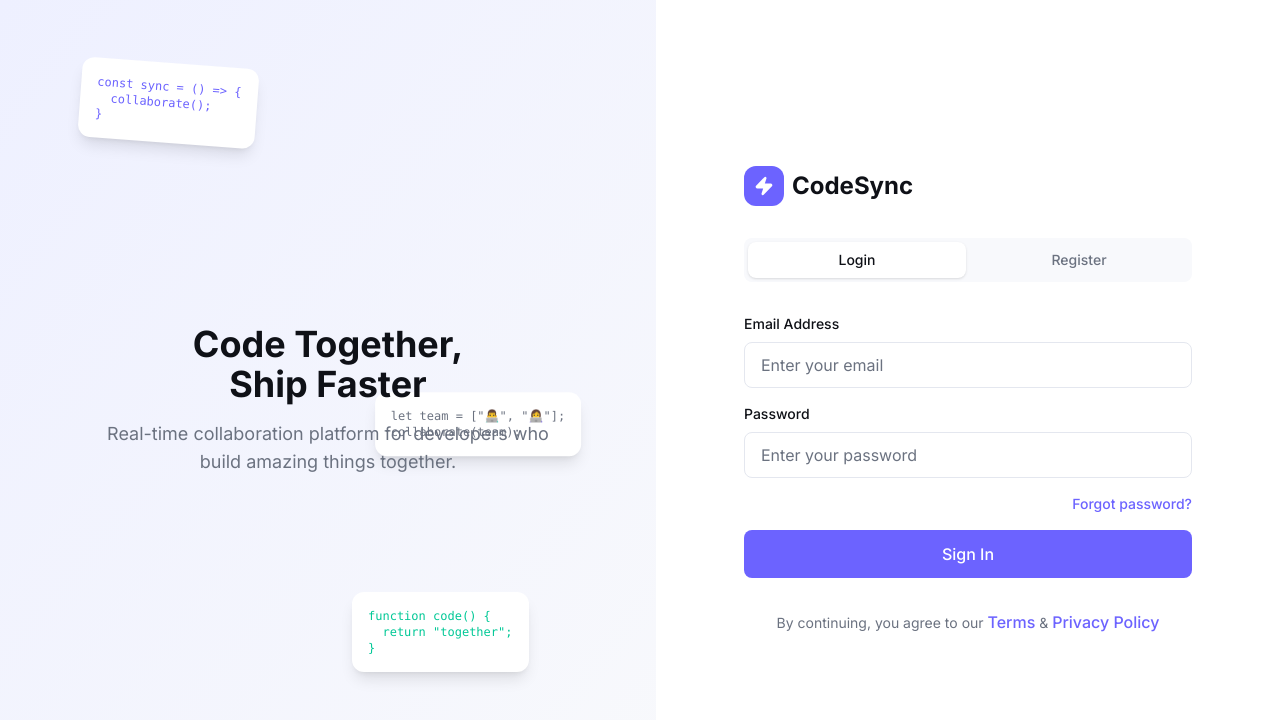
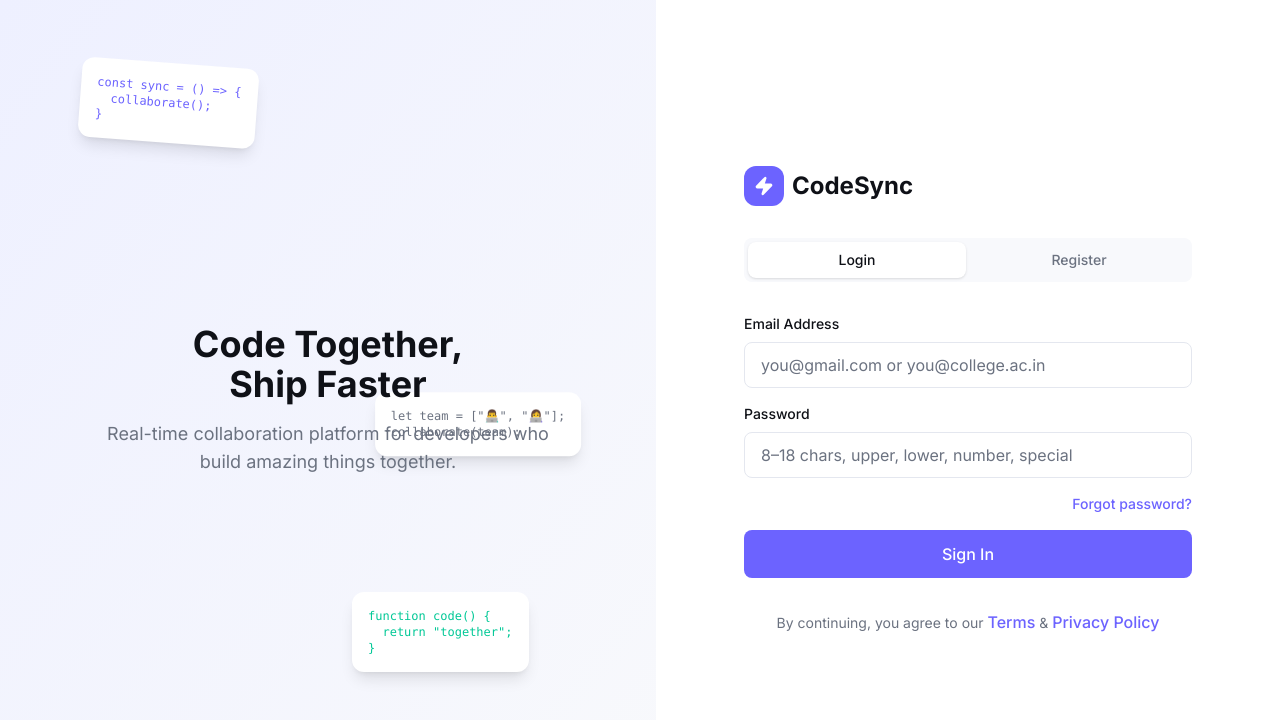
Before and after one commit to TusharBhardwaj47/online-code-collaborator, a React (Vite) app in the folder Frontend/: page / in a window 1280 px wide. Shown: the top 720 px of the page. Built offline with nearby package versions, Linux system fonts and the light colour scheme.

Commit message:
login validations

```diff
--- a/Frontend/src/app/pages/LoginRegister.tsx
+++ b/Frontend/src/app/pages/LoginRegister.tsx
@@ -10,10 +10,47 @@ export function LoginRegister() {
   const [email, setEmail] = useState("");
   const [password, setPassword] = useState("");
   const [name, setName] = useState("");
+  const [errors, setErrors] = useState<{ email?: string; password?: string }>({});
   const navigate = useNavigate();
+
+  const validateEmail = (email: string): string | null => {
+    if (!email) return "Email is required.";
+    const emailRegex = /^[^\s@]+@[^\s@]+\.[^\s@]+$/;
+    if (!emailRegex.test(email)) return "Enter a valid email address.";
+    const domain = email.split("@")[1]?.toLowerCase();
+    const isAllowed = domain === "gmail.com" || domain.endsWith(".ac.in");
+    if (!isAllowed) return "Only gmail.com or .ac.in emails are allowed.";
+    return null;
+  };
+
+  const validatePassword = (password: string): string | null => {
+    if (!password) return "Password is required.";
+    if (password.length < 8) return "Password must be at least 8 characters.";
+    if (password.length > 18) return "Password must not exceed 18 characters.";
+    if (!/[A-Z]/.test(password)) return "Must include at least one uppercase letter.";
+    if (!/[a-z]/.test(password)) return "Must include at least one lowercase letter.";
+    if (!/[0-9]/.test(password)) return "Must include at least one number.";
+    if (!/[!@#$%^&*()_+\-=\[\]{};':"\\|,.<>\/?]/.test(password))
+      return "Must include at least one special character.";
+    return null;
+  };
 
   const handleSubmit = async (e: React.FormEvent) => {
     e.preventDefault();
+
+    const emailError = validateEmail(email);
+    const passwordError = validatePassword(password);
+
+    if (emailError || passwordError) {
+      setErrors({
+        email: emailError ?? undefined,
+        password: passwordError ?? undefined,
+      });
+      return;
+    }
+
+    setErrors({});
+
     try {
       const endpoint = isLogin ? "/auth/login" : "/auth/register";
       const payload = isLogin
@@ -95,7 +132,7 @@ const handleSubmit = async (e: React.FormEvent) => {
           {/* Tabs */}
           <div className="flex gap-1 bg-[#F8F9FC] p-1 rounded-lg mb-8">
             <button
-              onClick={() => setIsLogin(true)}
+              onClick={() => { setIsLogin(true); setErrors({}); }}
               className={`flex-1 py-2 rounded-lg text-sm font-medium transition-all ${
                 isLogin
                   ? "bg-white text-[#0F1117] shadow-sm"
@@ -105,7 +142,7 @@ const handleSubmit = async (e: React.FormEvent) => {
               Login
             </button>
             <button
-              onClick={() => setIsLogin(false)}
+              onClick={() => { setIsLogin(false); setErrors({}); }}
               className={`flex-1 py-2 rounded-lg text-sm font-medium transition-all ${
                 !isLogin
                   ? "bg-white text-[#0F1117] shadow-sm"
@@ -134,6 +171,7 @@ const handleSubmit = async (e: React.FormEvent) => {
               </div>
             )}
 
+            {/* Email */}
             <div>
               <label className="block text-sm font-medium text-[#0F1117] mb-2">
                 Email Address
@@ -141,13 +179,24 @@ const handleSubmit = async (e: React.FormEvent) => {
               <input
                 type="email"
                 value={email}
-                onChange={(e) => setEmail(e.target.value)}
-                className="w-full px-4 py-2.5 bg-white border border-[#E4E7EF] rounded-lg text-[#0F1117] placeholder:text-[#6B7280] focus:outline-none focus:border-[#6C63FF] focus:ring-2 focus:ring-[#6C63FF]/20 transition-all"
-                placeholder="Enter your email"
+                onChange={(e) => {
+                  setEmail(e.target.value);
+                  setErrors(prev => ({ ...prev, email: undefined }));
+                }}
+                className={`w-full px-4 py-2.5 bg-white border rounded-lg text-[#0F1117] placeholder:text-[#6B7280] focus:outline-none focus:ring-2 transition-all ${
+                  errors.email
+                    ? "border-red-400 focus:border-red-400 focus:ring-red-400/20"
+                    : "border-[#E4E7EF] focus:border-[#6C63FF] focus:ring-[#6C63FF]/20"
+                }`}
+                placeholder="you@gmail.com or you@college.ac.in"
                 required
               />
+              {errors.email && (
+                <p className="text-red-500 text-xs mt-1">{errors.email}</p>
+              )}
             </div>
 
+            {/* Password */}
             <div>
               <label className="block text-sm font-medium text-[#0F1117] mb-2">
                 Password
@@ -155,11 +204,21 @@ const handleSubmit = async (e: React.FormEvent) => {
               <input
                 type="password"
                 value={password}
-                onChange={(e) => setPassword(e.target.value)}
-                className="w-full px-4 py-2.5 bg-white border border-[#E4E7EF] rounded-lg text-[#0F1117] placeholder:text-[#6B7280] focus:outline-none focus:border-[#6C63FF] focus:ring-2 focus:ring-[#6C63FF]/20 transition-all"
-                placeholder="Enter your password"
+                onChange={(e) => {
+                  setPassword(e.target.value);
+                  setErrors(prev => ({ ...prev, password: undefined }));
+                }}
+                className={`w-full px-4 py-2.5 bg-white border rounded-lg text-[#0F1117] placeholder:text-[#6B7280] focus:outline-none focus:ring-2 transition-all ${
+                  errors.password
+                    ? "border-red-400 focus:border-red-400 focus:ring-red-400/20"
+                    : "border-[#E4E7EF] focus:border-[#6C63FF] focus:ring-[#6C63FF]/20"
+                }`}
+                placeholder="8–18 chars, upper, lower, number, special"
                 required
               />
+              {errors.password && (
+                <p className="text-red-500 text-xs mt-1">{errors.password}</p>
+              )}
             </div>
 
             {isLogin && (
@@ -179,23 +238,6 @@ const handleSubmit = async (e: React.FormEvent) => {
             >
               {isLogin ? "Sign In" : "Create Account"}
             </button>
-
-            {/* <div className="relative my-6">
-              <div className="absolute inset-0 flex items-center">
-                <div className="w-full border-t border-[#E4E7EF]"></div>
-              </div>
-              <div className="relative flex justify-center text-sm">
-                <span className="px-4 bg-white text-[#6B7280]">or</span>
-              </div>
-            </div> */}
-
-            {/* <button
-              type="button"
-              className="w-full py-3 bg-white border border-[#E4E7EF] text-[#0F1117] rounded-lg font-medium flex items-center justify-center gap-2 hover:bg-[#F8F9FC] transition-all"
-            >
-              <Github className="w-5 h-5" />
-              Continue with GitHub
-            </button> */}
           </form>
 
           {/* Footer */}
```
Lines whose indentation alone changed are shown as unchanged.
